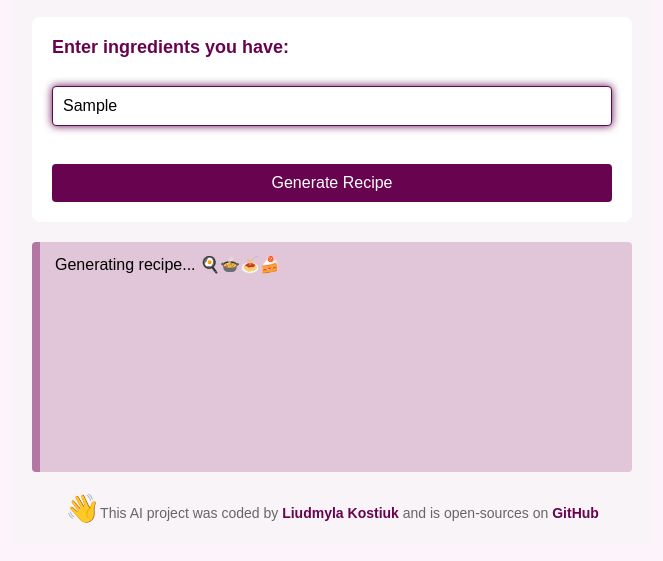
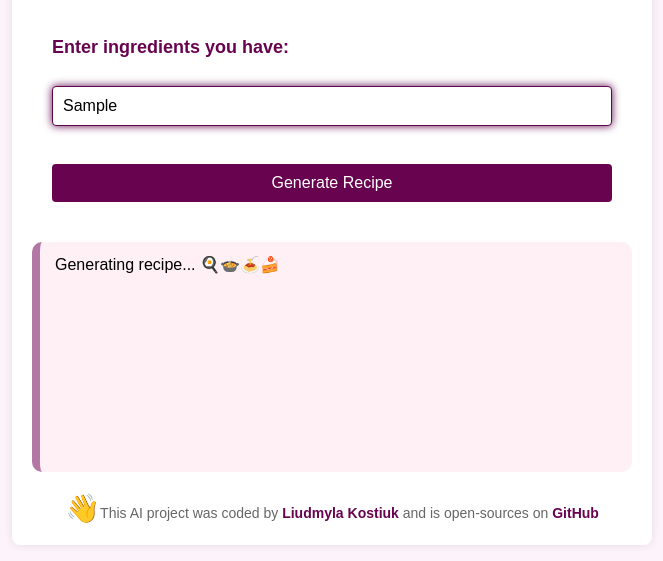
Before and after one commit to liudmyla2/recipes-generator, a plain HTML site: page index.html in a window 1280 px wide. Both pictures are taken after typing "Sample" into the empty fields and a click on the button "Generate Recipe". Shown: the part 229-790 px from the top of the page, without its empty margins (308-971 px from the left). Drawn offline with nearby package versions, Linux system fonts and the light colour scheme; no server answers.

Commit message:
Update styles.css

```diff
--- a/src/styles.css
+++ b/src/styles.css
@@ -80,8 +80,10 @@ a {
 .container {
     max-width: 600px;
     margin: 60px auto;
-    background-color: #f8f4f8;
+    background-color: #fff;
     padding: 20px;
+    border-radius: 8px;
+    box-shadow: 0 0 10px rgba(0, 0, 0, 0.1);
 }
 
 .submit-button {
@@ -103,8 +105,8 @@ a {
     line-height: 1;
     margin-top: 20px;
     padding: 15px;
-    background-color: #e0c6d8;
-    border-radius: 4px;
+    background-color: #fff0f6;
+    border-radius: 10px;
     border-left: #b377a3 8px solid;
     min-height: 200px;
 }
```
